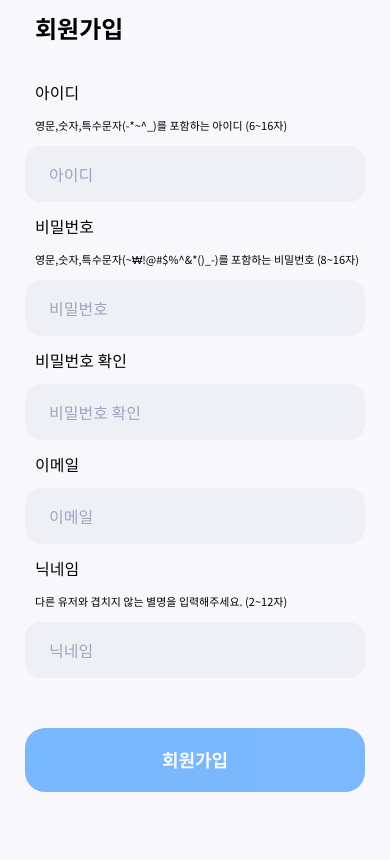
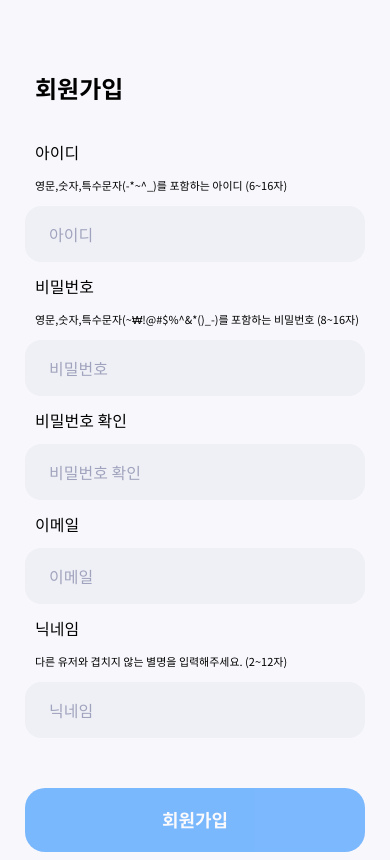
Before and after one commit to mogooee/my-issue-tracker, a React app: page /signup in a window 390 px wide. Built offline with nearby package versions, Linux system fonts and the light colour scheme; no server answers; a web font is replaced by a local one.

Commit message:
💄 CommonSignUp 컴포넌트 스타일 수정 - 중앙 배치로 수정 - 모바일 화면에서 margin-top 추가

```diff
--- a/src/pages/Public/SignUp-Common.tsx
+++ b/src/pages/Public/SignUp-Common.tsx
@@ -11,9 +11,16 @@ import CompleteSignUp from '@/components/Modal/CompleteSignUp';
 
 const StyledDiv = styled.div`
   ${({ theme }) => theme.MIXIN.FLEX({ direction: 'column', align: 'center', justify: 'center' })};
+  width: 100%;
+  height: 100vh;
 
   & > a:first-child {
     margin-bottom: 64px;
+  }
+
+  @media ${({ theme }) => theme.DEVICE.MOBILE} {
+    margin-top: 60px;
+    height: 100%;
   }
 `;
 
```
